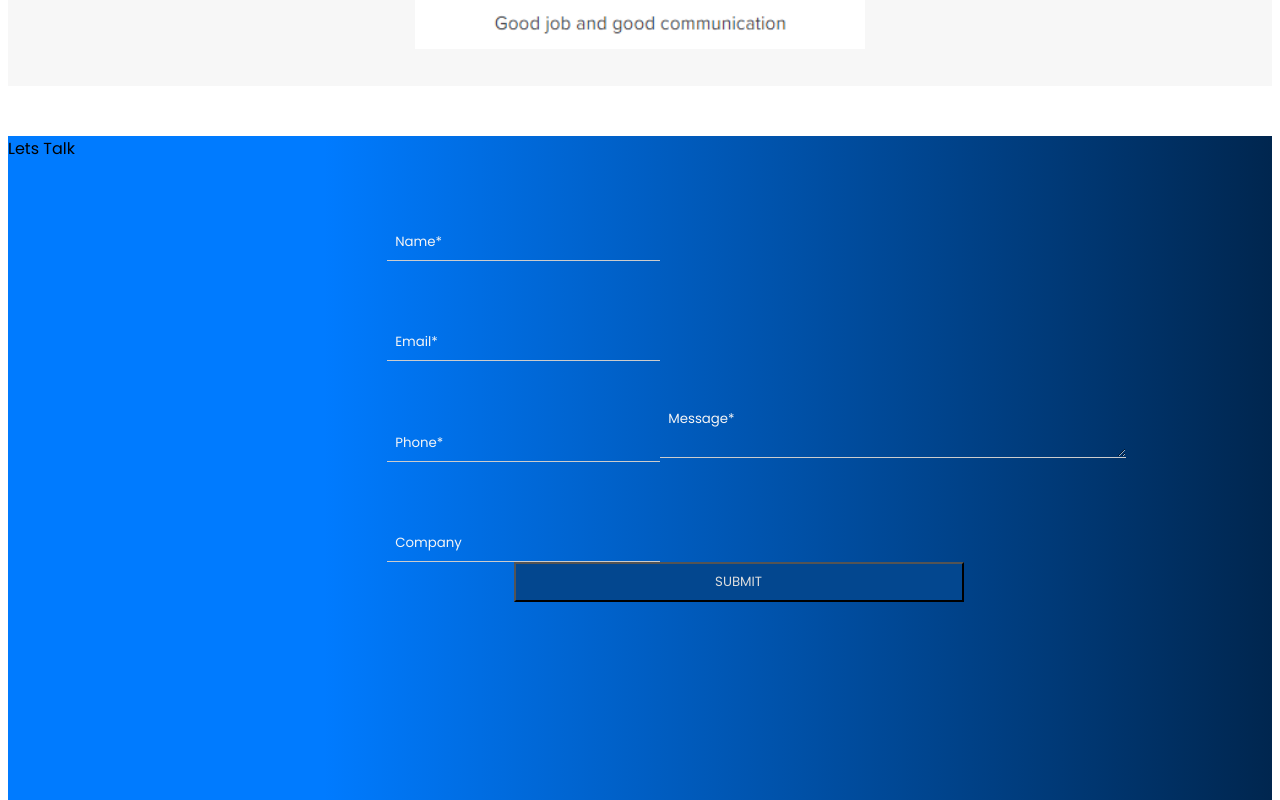
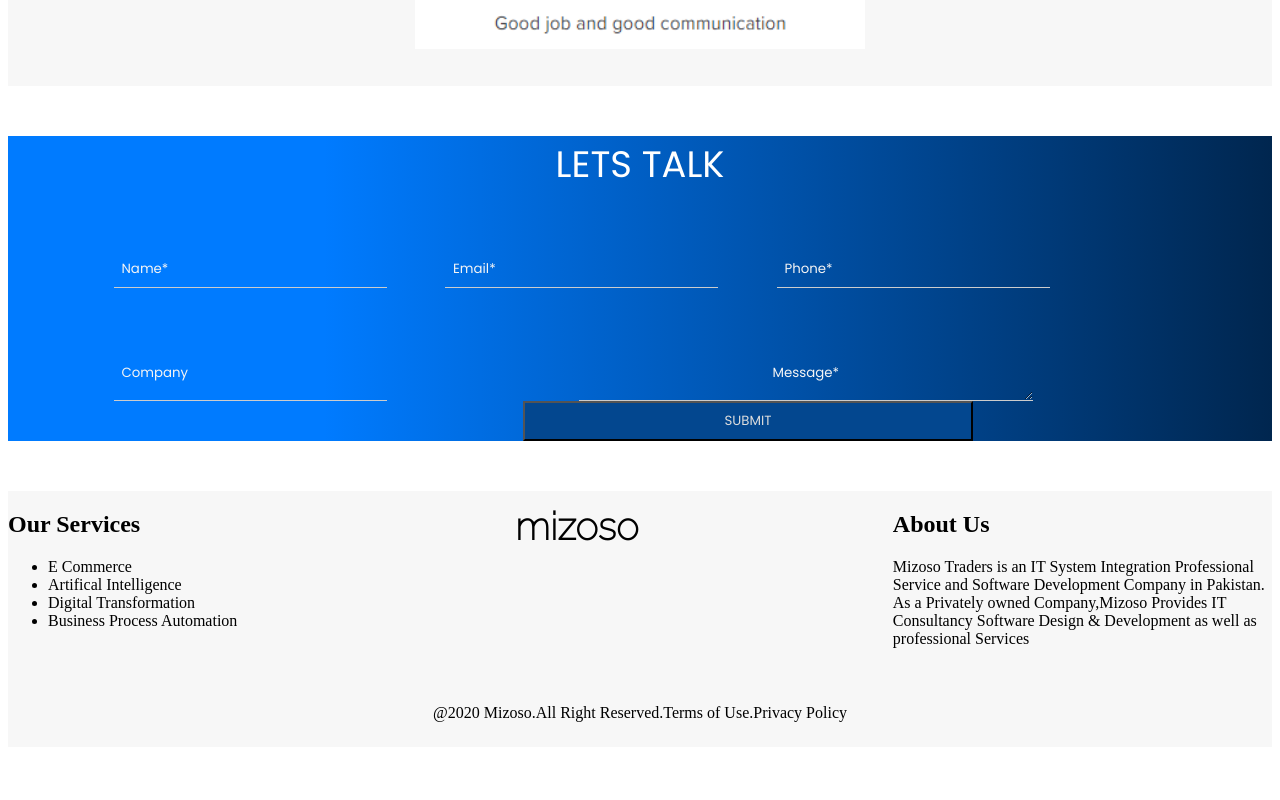
Before and after one commit to arsamawan/Miz-Corporate, an Angular app: page / in a window 1280 px wide. Shown: the part 1620-2420 px from the top of the page. After the commit the page ends 2392 px from the top, so only its background shows below. Built offline with nearby package versions, Linux system fonts and the light colour scheme.

Commit message:
Lets talk alignment

```diff
--- a/src/app/main/main.component.css
+++ b/src/app/main/main.component.css
@@ -72,6 +72,20 @@
   text-transform: uppercase;
   /*  margin: 10px auto 10px;*/
   font-size: 2.3em;
+  /*line-height: 2;*/
+
+}
+.contact-us-main-heading{
+  /*  margin-left: 48%;
+    padding-top: 2%;
+    font-size: 40px;
+    padding-bottom: 3%;*/
+  /*align-items: center;*/
+  text-align: center;
+  text-transform: uppercase;
+  /*  margin: 10px auto 10px;*/
+  font-size: 2.3em;
+  color: white;
   /*line-height: 2;*/
 
 }
@@ -159,21 +173,24 @@
   padding-top: 5%;
 }
 .contact-us{
-  height: 700px;
+/*  height: 700px;*/
+  height: auto;
   width: 100%;
-  background: linear-gradient(to right , #007bff 25%, #00264f 100%)
+  background: linear-gradient(to right , #007bff 25%, #00264f 100%);
+
 
 }
-.contact-us h1{
+/*.contact-us h1{
   margin-left:48%;
   padding-top: 2%;
   font-size: 40px;
   padding-bottom: 3%;
   color: whitesmoke;
-}
+}*/
 input{
-  margin-left:30%;
+  /*margin-left:30%;*/
   margin-top:5%;
+  margin-left:5%;
   padding:8px;
   display:block;
   border:none;
@@ -185,14 +202,25 @@ input{
 }
 .message{
  width: 450px;
-  margin-left: 40%;
-  margin-top:15%;
-  padding:8px;
+/*  margin-left: 40%;
+  margin-top:15%;*/
+  margin-top: 5%;
+/*  padding:8px;*/
   display:block;
   border:none;
   border-bottom:1px solid #ccc;
   background-color: transparent;
   color: whitesmoke;
+  align-content: center;
+  text-align: center;
+
+/*  width: 100%;*/
+/*  padding-right: 15px;
+  padding-left: 15px;*/
+  margin-right: auto;
+  margin-left: auto;
+  height: 50px;
+
 }
 
 ::placeholder { /* Chrome, Firefox, Opera, Safari 10.1+ */
--- a/src/app/main/main.component.html
+++ b/src/app/main/main.component.html
@@ -123,13 +123,17 @@
 
 <section>
 <!--Contact us-->
-<div class="contact-us">
-<div>Lets Talk</div>
+<div class="contact-us mb50">
+<div class="contact-us-main-heading">Lets Talk</div>
+  <div class="bound">
+    <div class="hor">
   <input placeholder="Name*">
   <input placeholder="Email*"><br>
   <input placeholder="Phone*">
   <input placeholder="Company"><br>
   <textarea placeholder="Message*" class="message"></textarea><br>
   <button class="submit-button">SUBMIT</button>
+    </div>
+  </div>
 </div>
 </section>
```
